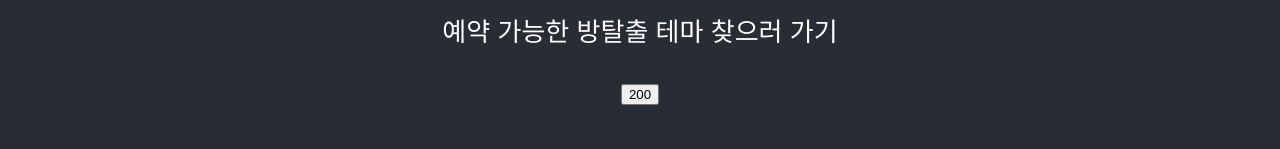
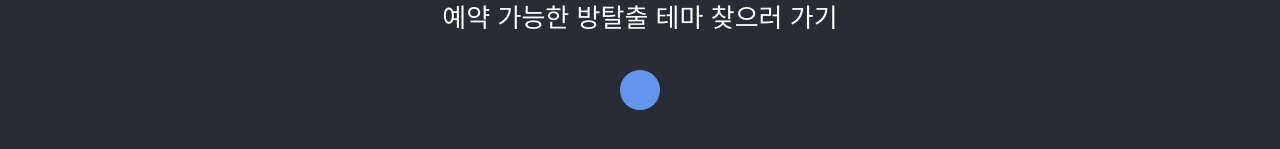
Before and after one commit to jhp2060/btchaz_cli, a React (Create React App) app: page / in a window 1280 px wide. Shown: the part 661-810 px from the top of the page. Built offline with nearby package versions, Linux system fonts and the light colour scheme.

Commit message:
refactor(components): changed styles of Button component

```diff
--- a/src/components/Button.js
+++ b/src/components/Button.js
@@ -1,13 +1,27 @@
 import styled from 'styled-components';
 import React, { useState } from 'react';
 
-const Button = () => {
-  const [state, setState] = useState(200);
-  return <StyledButton>{state}</StyledButton>
+const Button = ({ text }) => {
+  // const [state, setState] = useState(200);
+  // return <StyledButton onClick={() => setState(state + 1)}>{text} {state}</StyledButton>
+  return (
+    <StyledButton>{text}</StyledButton>
+  );
 };
 
 const StyledButton = styled.button`
+  padding: 20px;
+  margin: 10px;
+  border: unset;
+  border-radius: 200px;
+  background: cornflowerblue;
+  color: cornsilk;
+  vector-effect: non-scaling-stroke;
 
+  :hover {
+    color: cornsilk;
+    background: mediumaquamarine;
+  }
 `;
 
 export default Button;
```
